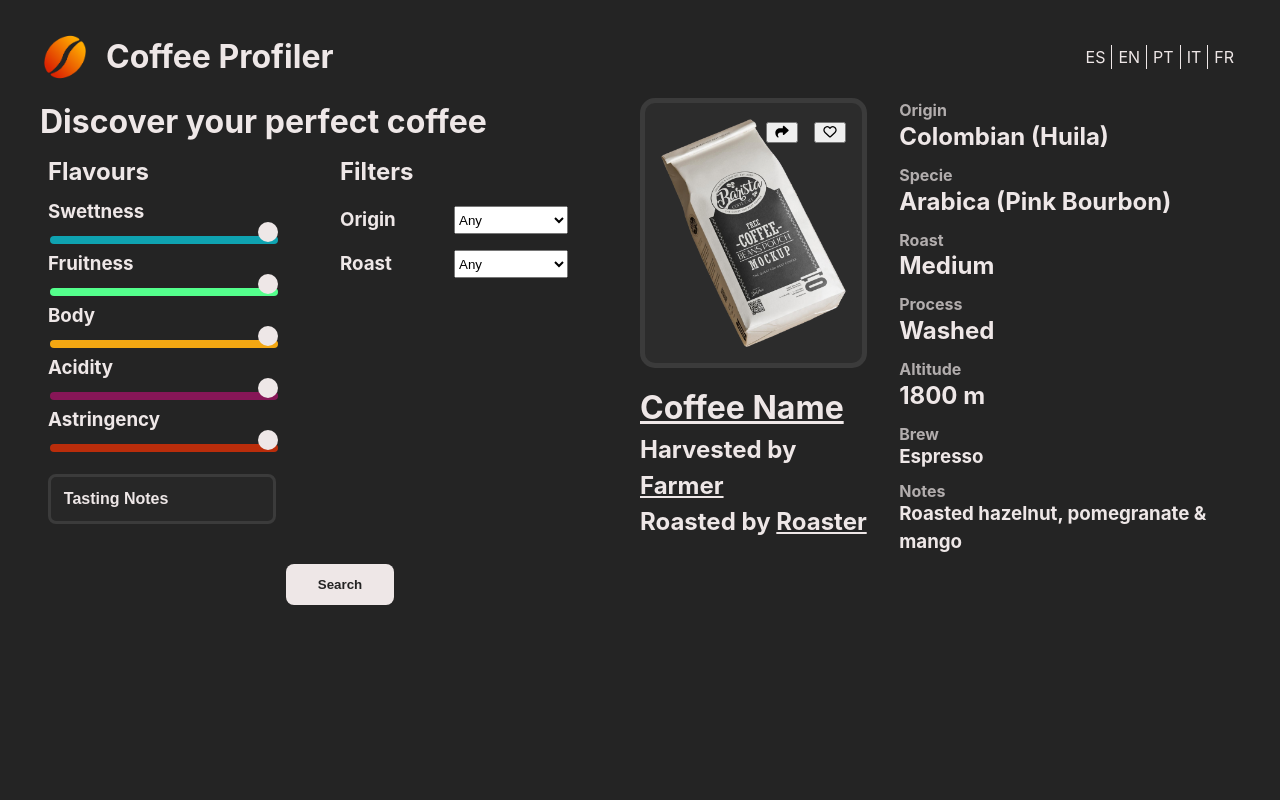
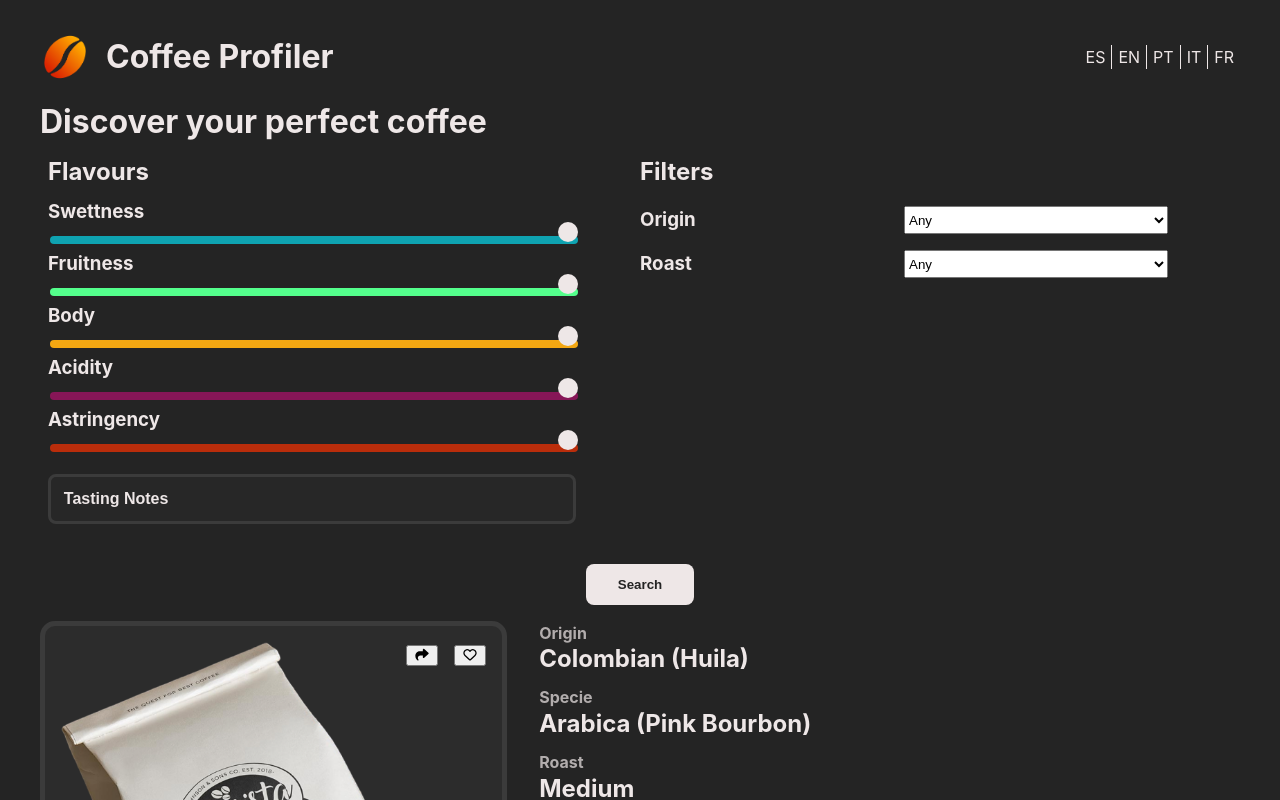
Before and after one commit to FelipeLecot/Coffee-Profiler, a Next.js app: page / in a window 1280 px wide. Shown: the top 800 px of the page. Built offline with nearby package versions, Linux system fonts and the light colour scheme.

Commit message:
Update Home.module.css

```diff
--- a/src/styles/Home.module.css
+++ b/src/styles/Home.module.css
@@ -22,11 +22,3 @@
 .translations > a:not(:last-child) {
   border-right: 1px solid var(--cwhite);
 }
-
-.app {
-  display: flex;
-}
-
-.app > div {
-  width: 50%;
-}
```
